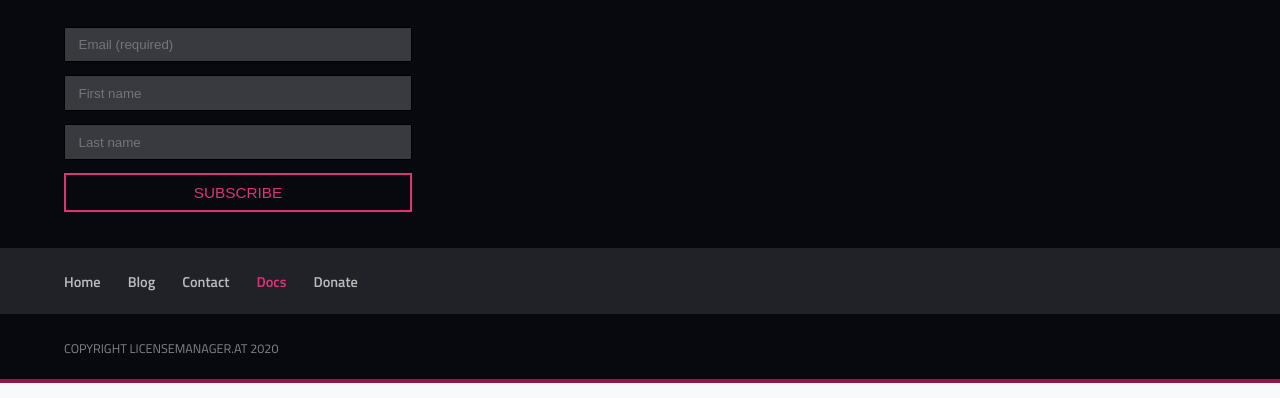
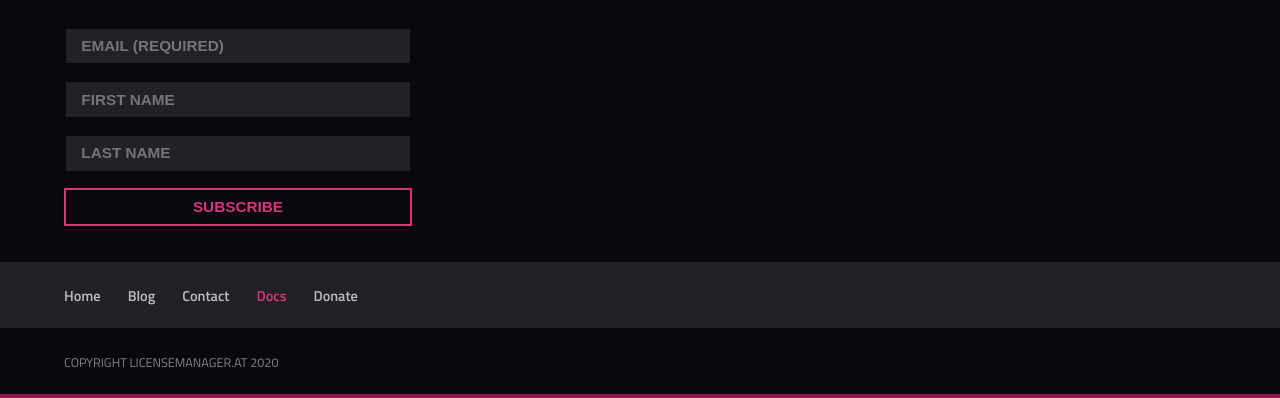
Before and after one commit to wpexpertsio/licensemanager.at, a Gatsby site: page /docs in a window 1280 px wide. Shown: the part 1659-2057 px from the top of the page. Built offline with nearby package versions, Linux system fonts and the light colour scheme; Gatsby itself is replaced by a stand-in of ours.

Commit message:
Fix footer styling

```diff
--- a/src/components/footer/footer.module.scss
+++ b/src/components/footer/footer.module.scss
@@ -46,12 +46,26 @@ footer {
           display: block;
           width: 100%;
           height: calc(1.5em + .75rem + 2px);
-          padding: .375rem .75rem;
-          background-color: rgba(255,255,255,.2);
+          font-size: .85em;
+          font-weight: 700;
+          text-transform: uppercase;
+          padding: 0.6em 1em;
+          background-color: #202227;
           background-clip: padding-box;
           color: #FFFFFF;
-          border: 1px solid #000000;
+          border: 2px solid transparent;
           margin-bottom: 1em;
+          line-height: 1em;
+          -webkit-transition: .3s all ease;
+             -moz-transition: .3s all ease;
+              -ms-transition: .3s all ease;
+               -o-transition: .3s all ease;
+                  transition: .3s all ease;
+
+          &:focus {
+            border-color: #DD3478;
+            outline: none;
+          }
         }
 
         input[type="submit"] {
@@ -59,15 +73,8 @@ footer {
           background-color: transparent;
           border: 2px solid #DD3478;
           color: #DD3478;
-          text-transform: uppercase;
-          font-size: .85em;
           line-height: 1em;
           margin-bottom: 0;
-          -webkit-transition: .3s all ease;
-          -moz-transition: .3s all ease;
-          -ms-transition: .3s all ease;
-          -o-transition: .3s all ease;
-          transition: .3s all ease;
 
           &:hover {
             background-color: #DD3478;
--- a/src/pages/docs.js
+++ b/src/pages/docs.js
@@ -84,7 +84,6 @@ class Docs extends Component {
               </ul>
             </DocList>
 
-
           </div>
         </div>
 
```
